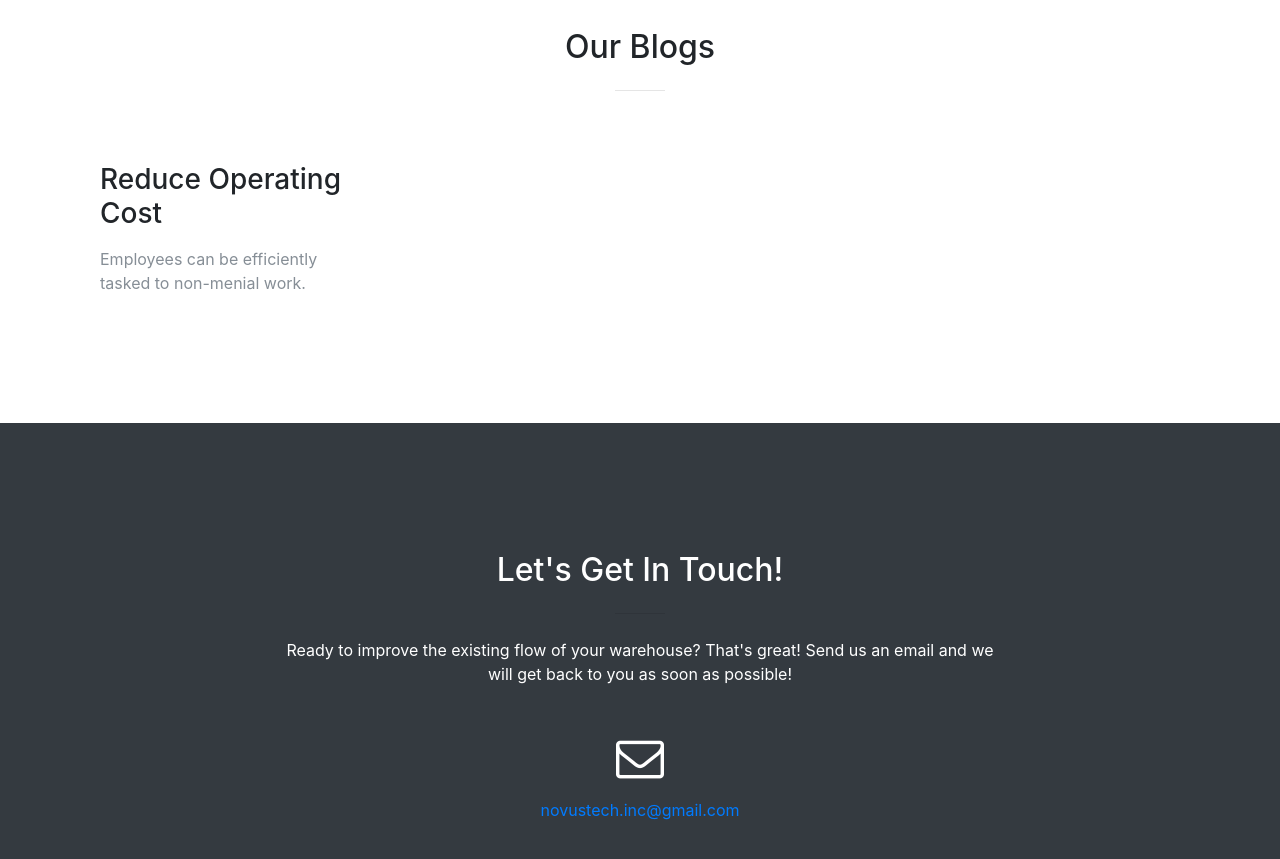
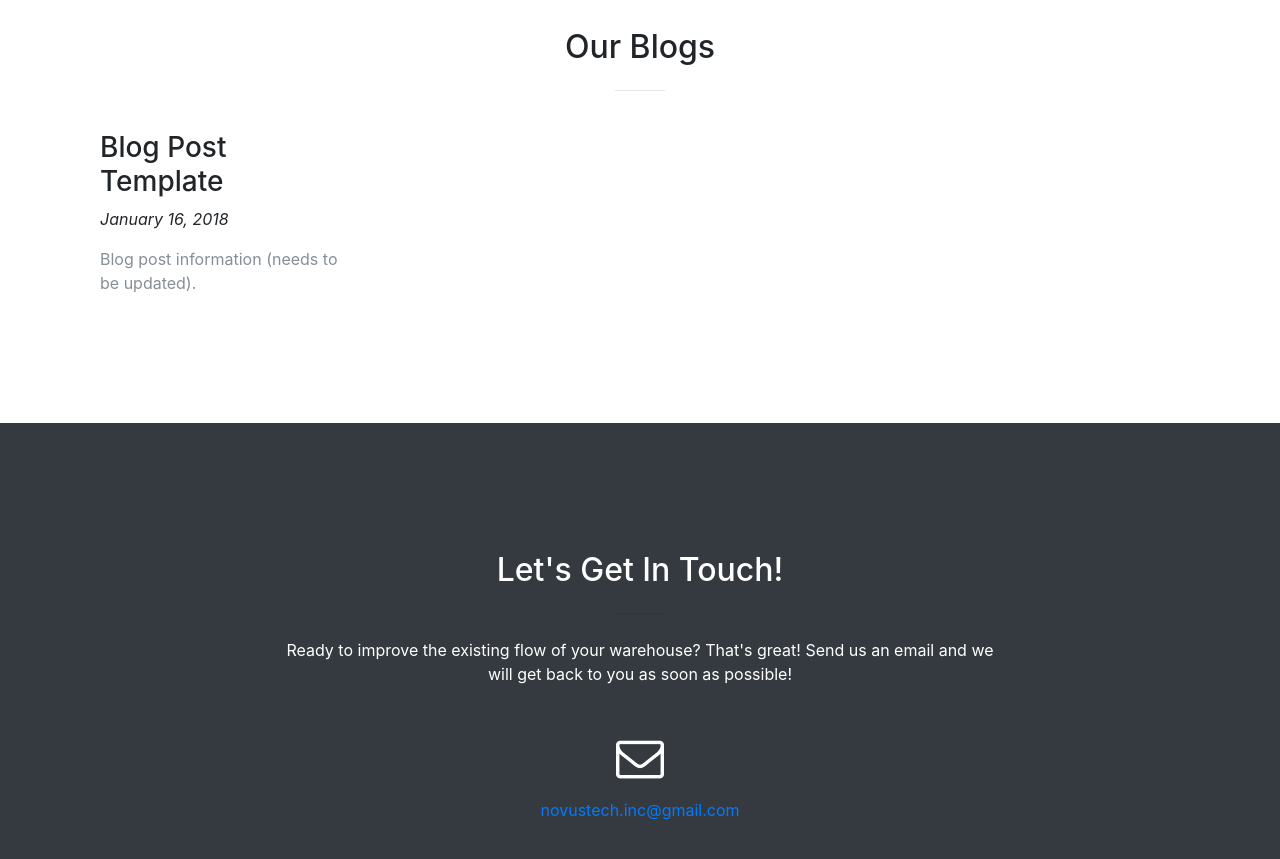
Before and after one commit to novus-tech/novus-tech.github.io, a website with bundled scripts: page blog.html in a window 1280 px wide. Shown: the part 900-1759 px from the top of the page. Built offline with nearby package versions, Linux system fonts and the light colour scheme.

Commit message:
Update blog.html

```diff
--- a/blog.html
+++ b/blog.html
@@ -84,10 +84,11 @@
         </div>
       </div>
       <div class="container">
-        <div class="col-lg-3 col-md-6">
-          <div class="service-box mt-5 mx-auto">
-            <h3 class="mb-3">Reduce Operating Cost</h3>
-            <p class="text-muted mb-0">Employees can be efficiently tasked to non-menial work.</p>
+        <div class="col-lg-3">
+          <div class="mt-3 mx-auto">
+            <h3 class="">Blog Post Template</h3>
+              <p class="date"><i>January 16, 2018</i></p>
+              <p class="text-muted mb-0">Blog post information (needs to be updated).</p>
           </div>
         </div>
       </div>
```
